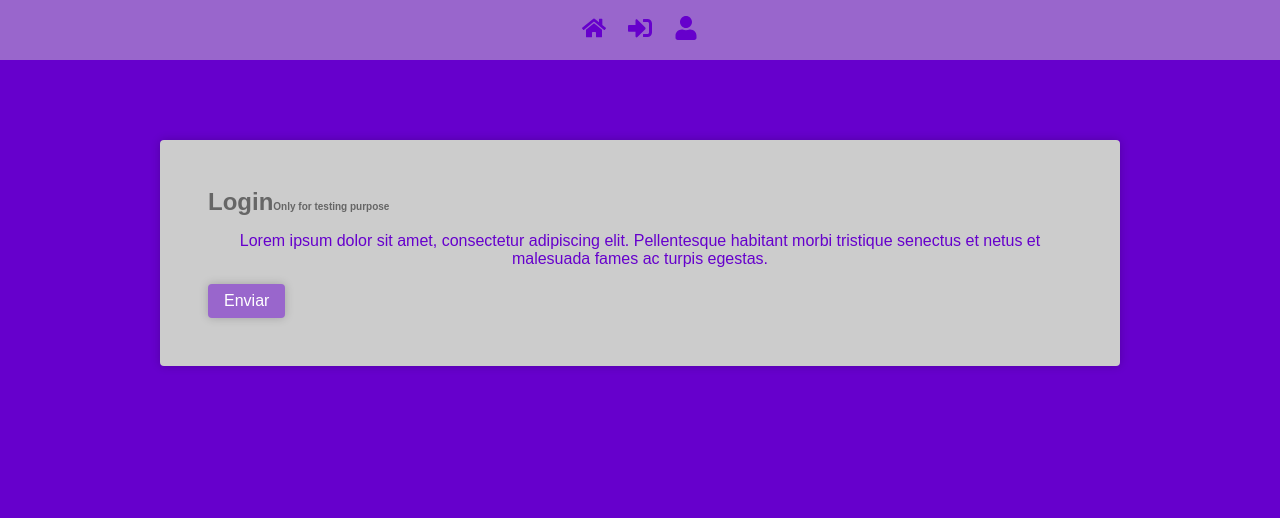
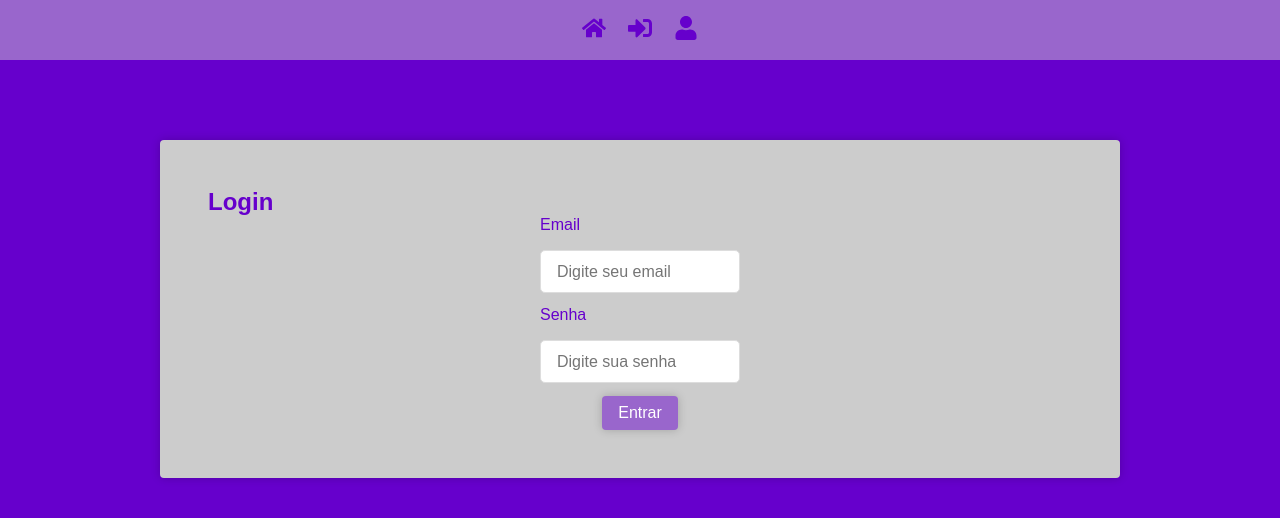
Before and after one commit to drkmatheus/vite-frontend-alunos, a React (Vite) app: page /login in a window 1280 px wide. Shown: the top 518 px of the page. Built offline with nearby package versions, Linux system fonts and the light colour scheme.

Commit message:
Implementação inicial do sistema de login

```diff
--- a/src/pages/Login/index.jsx
+++ b/src/pages/Login/index.jsx
@@ -1,31 +1,63 @@
-import React from "react";
+import React, { useState } from "react";
+import * as actions from "../../store/modules/auth/actions";
 import { useDispatch } from "react-redux";
 
 import { Container } from "../../styles/GlobalStyles";
-import { Title, Paragraph } from "./styled";
-import * as exampleActions from "../../store/modules/example/actions";
+import { Form } from "./styled";
+import { toast } from "react-toastify";
+import isEmail from "validator/lib/isEmail";
 
 export default function Login() {
+  const [email, setEmail] = useState("");
+  const [password, setPassword] = useState("");
+
   const dispatch = useDispatch();
 
-  function handleClick(e) {
+  const handleSubmit = (e) => {
     e.preventDefault();
+    toast.dismiss();
 
-    dispatch(exampleActions.requestButton());
-  }
+    let formErrors = false;
+
+    if (!isEmail(email)) {
+      formErrors = true;
+      toast.error("Email inválido");
+    }
+
+    if (password.length < 3 || password.length > 30) {
+      formErrors = true;
+      toast.error("Senha inválida");
+    }
+
+    if (formErrors) return;
+
+    dispatch(actions.requestLogin({ email, password }));
+  };
 
   return (
     <Container>
-      <Title>
-        Login
-        <span>Only for testing purpose</span>
-      </Title>
-      <Paragraph>
-        Lorem ipsum dolor sit amet, consectetur adipiscing elit. Pellentesque
-        habitant morbi tristique senectus et netus et malesuada fames ac turpis
-        egestas.
-      </Paragraph>
-      <button onClick={handleClick}>Enviar</button>
+      <h1>Login</h1>
+      <Form onSubmit={handleSubmit}>
+        <label htmlFor="email">
+          Email{" "}
+          <input
+            type="email"
+            placeholder="Digite seu email"
+            value={email}
+            onChange={(e) => setEmail(e.target.value)}
+          />
+        </label>
+        <label htmlFor="password">
+          Senha{" "}
+          <input
+            type="password"
+            placeholder="Digite sua senha"
+            value={password}
+            onChange={(e) => setPassword(e.target.value)}
+          />
+        </label>
+        <button type="submit">Entrar</button>
+      </Form>
     </Container>
   );
 }
--- a/src/pages/Login/styled.js
+++ b/src/pages/Login/styled.js
@@ -1,15 +1,39 @@
 import styled from "styled-components";
+import * as colors from "../../config/colors";
 
-export const Title = styled.h1`
-  color: #666;
+export const Form = styled.form`
+  display: flex;
+  max-width: 450px;
+  flex-direction: column;
+  margin-top: 1rem;
+  margin: 0 auto;
 
-  span {
-    font-size: 10px;
+  label {
+    display: flex;
+    flex-direction: column;
+    padding-bottom: 0.8rem;
+    margin: 0 auto;
+    gap: 1rem;
+  }
+
+  input {
+    padding: 0 1rem;
+    max-width: 200px;
+    height: 2.7rem;
+    font-size: 1rem;
+    margin-top: 0.8rem;
+    margin: 0 auto;
+    border-radius: 5px;
+    border: 1px solid #ddd;
+
+    &:focus {
+      border: 1px solid ${colors.primaryColor};
+      box-shadow: 0 0 0 1 rgba(0, 0, 0, 0.2);
+    }
+  }
+
+  button {
+    max-width: 6rem;
+    align-self: center;
   }
 `;
-
-export const Paragraph = styled.p`
-  text-align: center;
-  padding: 1rem;
-  margin: 0 auto;
-`;
--- /dev/null
+++ b/src/store/modules/auth/actions.js
@@ -0,0 +1,20 @@
+import * as actionType from "../types";
+
+export function requestLogin(payload) {
+  return {
+    type: actionType.LOGIN_REQUEST,
+    payload,
+  };
+}
+export function successLogin(payload) {
+  return {
+    type: actionType.LOGIN_SUCCESS,
+    payload,
+  };
+}
+export function failureLogin(payload) {
+  return {
+    type: actionType.LOGIN_FAILURE,
+    payload,
+  };
+}
--- /dev/null
+++ b/src/store/modules/auth/reducer.js
@@ -0,0 +1,20 @@
+import * as types from "../types";
+
+const initialState = {
+  isLoggedIn: false,
+  token: false,
+  user: {},
+  isLoading: false,
+};
+
+export default function exampleReducer(state = initialState, action) {
+  switch (action.type) {
+    case types.LOGIN_REQUEST: {
+      console.log("REDUCER", action.payload);
+      return state;
+    }
+
+    default:
+      return state;
+  }
+}
--- /dev/null
+++ b/src/store/modules/auth/sagas.js
@@ -0,0 +1,10 @@
+import { call, put, takeLatest, all } from "redux-saga/effects";
+import { toast } from "react-toastify";
+import * as types from "../types";
+import * as actions from "./actions";
+
+function* loginRequest(payload) {
+  yield console.log("Saga: ", payload);
+}
+
+export default all([takeLatest(types.LOGIN_REQUEST, loginRequest)]);
--- a/src/store/modules/reduxPersist.js
+++ b/src/store/modules/reduxPersist.js
@@ -4,9 +4,9 @@ import storage from "redux-persist/lib/storage";
 export default (reducers) => {
   const persistedReducers = persistReducer(
     {
-      key: "TESTE",
+      key: "Alunos-API",
       storage,
-      whitelist: ["exampleReducer"],
+      whitelist: ["auth"],
     },
     reducers
   );
--- a/src/store/modules/rootReducer.js
+++ b/src/store/modules/rootReducer.js
@@ -1,9 +1,9 @@
 import { combineReducers } from "redux";
 
-import exampleReducer from "./example/reducer";
+import auth from "./auth/reducer";
 
 const rootReducer = combineReducers({
-  exampleReducer,
+  auth,
 });
 
 export default rootReducer;
--- a/src/store/modules/rootSagas.js
+++ b/src/store/modules/rootSagas.js
@@ -1,6 +1,7 @@
 import { all } from "redux-saga/effects";
-import example from "./example/sagas";
+
+import auth from "./auth/sagas";
 
 export default function* rootSaga() {
-  return yield all([example]);
+  return yield all([auth]);
 }
--- a/src/store/modules/types.js
+++ b/src/store/modules/types.js
@@ -1,3 +1,7 @@
 export const CLICK_BUTTON_SUCCESS = "CLICK_BUTTON_SUCCESS";
 export const CLICK_BUTTON_FAILURE = "CLICK_BUTTON_FAILURE";
 export const CLICK_BUTTON_REQUEST = "CLICK_BUTTON_REQUEST";
+
+export const LOGIN_SUCCESS = "LOGIN_SUCCESS";
+export const LOGIN_REQUEST = "LOGIN_REQUEST";
+export const LOGIN_FAILURE = "LOGIN_FAILURE";
```
